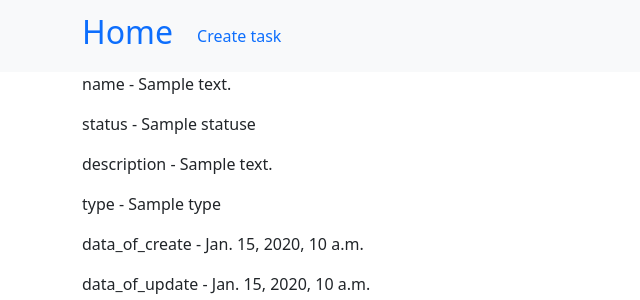
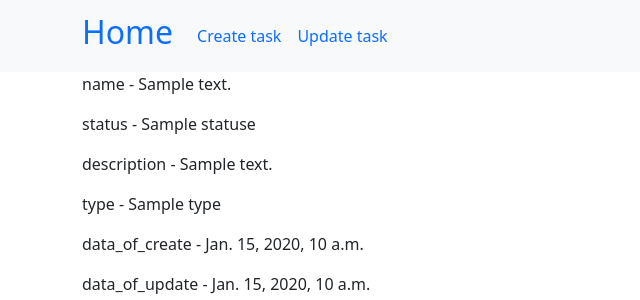
Before and after one commit to only2611/hometask_49, a Django app: page /task/1/ in a window 1280 px wide. Shown: the top 300 px of the page, without its empty margins (0-640 px from the left). Run offline with Django 4.2, Linux system fonts and the light colour scheme; tables that the repository leaves empty hold one stand-in row (values such as "Sample post"); parts of the project's set-up code (start-up, migrations or seed data) failed here and were passed over.

Commit message:
добавил возможность редактирования через view

```diff
--- a/sourse/trecker/templates/task.html
+++ b/sourse/trecker/templates/task.html
@@ -1,7 +1,7 @@
 {% extends "base.html" %}
 {% block nav %}
     <a class="nav-link" href="{% url "create" %}">Create task</a>
-{#    <a class="nav-link" href="{% url "update_task" task.pk %}">Update task</a>#}
+    <a class="nav-link" href="{% url "update" task.pk %}">Update task</a>
 {#    <a class="nav-link" href="{% url "delete" task.pk %}">Delete</a>#}
 {% endblock %}
 {% block content %}
--- a/sourse/trecker/urls.py
+++ b/sourse/trecker/urls.py
@@ -2,14 +2,14 @@ from django.urls import path
 
 
 
-from trecker.views import IndexView, TaskView, CreateView
+from trecker.views import IndexView, TaskView, CreateView, Update
 
 urlpatterns = [
     path('', IndexView.as_view(), name="index_view"),
     path('task/<int:pk>/', TaskView.as_view(), name="task_view"),
-    path('create/', CreateView.as_view(), name="create")
+    path('create/', CreateView.as_view(), name="create"),
+    path('task/<int:pk>/update', Update.as_view(), name="update"),
 
 ]
 
-#     path('task/<int:pk>/update', update_note, name="update_note"),
 #     path('task/<int:pk>/delete', delete, name="delete"),
--- a/sourse/trecker/views.py
+++ b/sourse/trecker/views.py
@@ -49,3 +49,39 @@ class CreateView(View):
                 new_task = Task.objects.create(summary=summary, description=description, status=status, type=type)
                 return redirect("index_view", )
             return render(request, "create.html", {"form": form})
+
+
+class Update(View):
+    def dispatch(self, request, *args, **kwargs):
+        pk = kwargs.get("pk")
+        self.task = get_object_or_404(Task, pk=pk)
+        return super().dispatch(request, *args, **kwargs)
+
+    def get(self, request, *args, **kwargs):
+        if request.method == "GET":
+            form = TaskForm(initial={
+                "summary": self.task.summary,
+                "description": self.task.description,
+                "status": self.task.status,
+                "type": self.task.type,
+            })
+            return render(request, "update.html", {"form": form})
+    def post(self, request, *args, **kwargs):
+        form = TaskForm(data=request.POST)
+        if form.is_valid():
+            self.task.summary = form.cleaned_data.get("summary")
+            self.task.description = form.cleaned_data.get("description")
+            self.task.status = form.cleaned_data.get("status")
+            self.task.type = form.cleaned_data.get("type")
+            self.task.save()
+            return redirect("index_view", )
+        return render(request, "update.html", {"form": form})
+
+
+# def delete(request, pk):
+#     note = get_object_or_404(Task, pk=pk)
+#     if request.method == "GET":
+#         return render(request, "delete.html", {"note": note})
+#     else:
+#         note.delete()
+#         return redirect("index_view")
```
Also changed, not shown: sourse/trecker/templates/update.html (added, +9 -0 lines).
